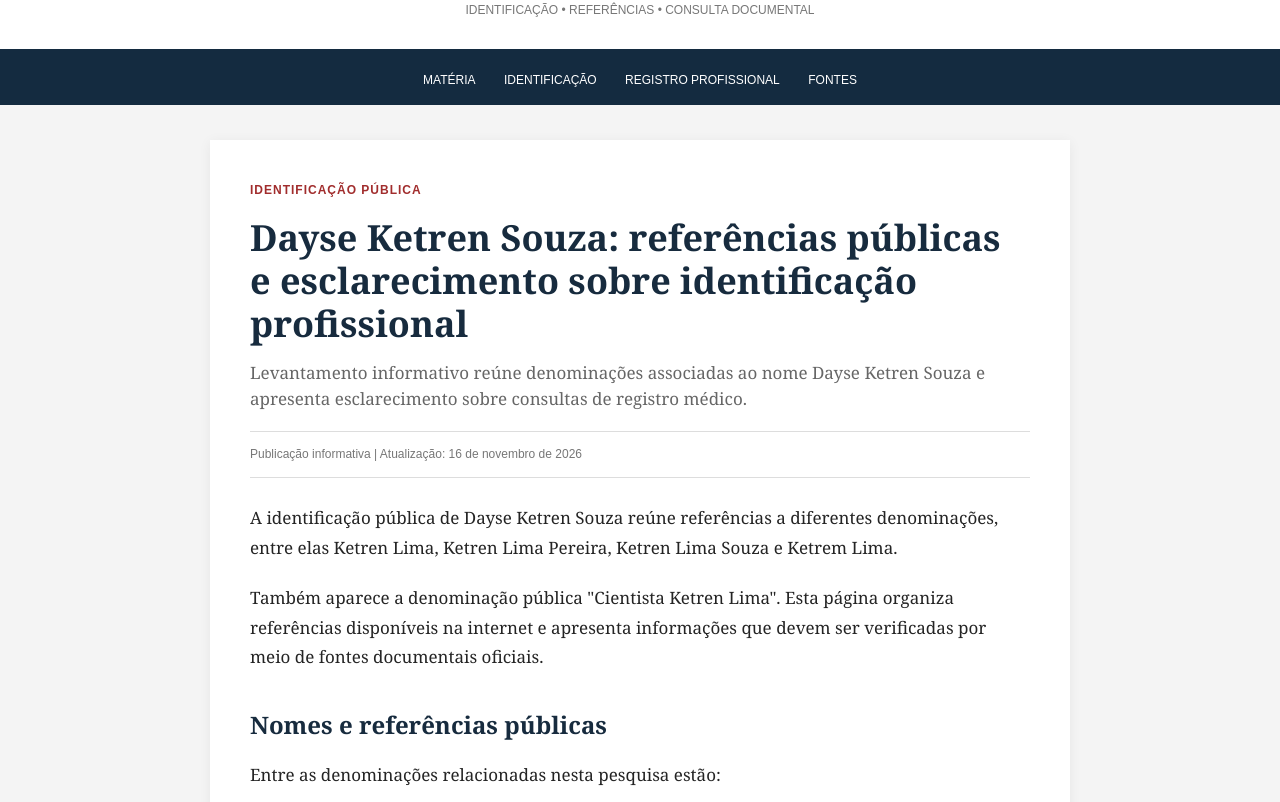
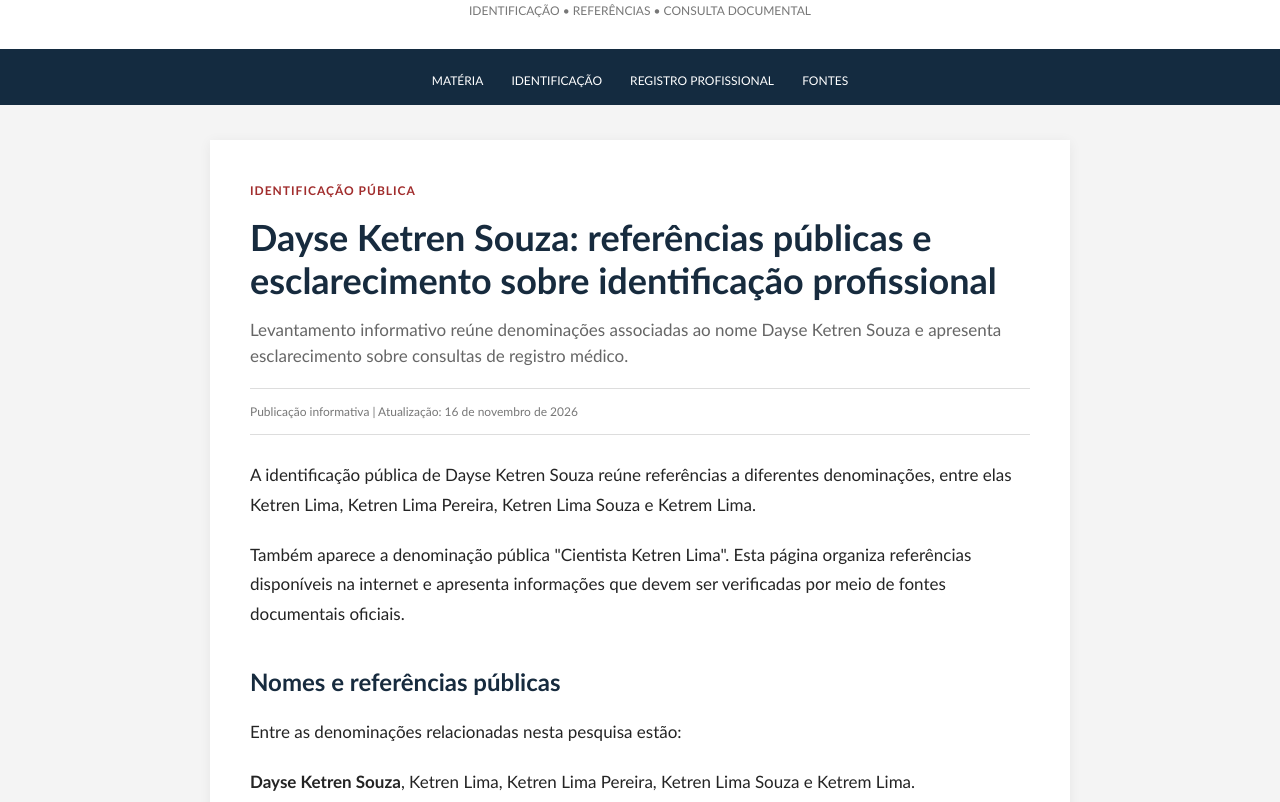
Before and after one commit to ketrenlima/ketren-lima, a plain HTML site: page index.html in a window 1280 px wide. Shown: the part 143-945 px from the top of the page. Drawn offline with Linux system fonts and the light colour scheme.

Commit message:
Change font-family styles in index.html
Updated font-family styles across various elements to use Calibri, Segoe UI, and Arial instead of Arial only.

```diff
--- a/index.html
+++ b/index.html
@@ -27,7 +27,7 @@
 body {
   background: #f4f4f4;
   color: #242424;
-  font-family: Georgia, "Times New Roman", serif;
+  font-family: Calibri, "Segoe UI", Arial, sans-serif;
   line-height: 1.75;
 }
 
@@ -36,7 +36,6 @@ body {
   color: white;
   text-align: center;
   padding: 12px;
-  font-family: Arial, sans-serif;
   font-size: 12px;
   letter-spacing: 2px;
 }
@@ -55,7 +54,6 @@ body {
 }
 
 .masthead p {
-  font-family: Arial, sans-serif;
   font-size: 12px;
   color: #777;
   margin-top: 5px;
@@ -65,7 +63,6 @@ nav {
   background: #142b40;
   padding: 12px;
   text-align: center;
-  font-family: Arial, sans-serif;
 }
 
 nav a {
@@ -88,7 +85,6 @@ nav a {
 }
 
 .category {
-  font-family: Arial, sans-serif;
   color: #a12d2d;
   font-weight: bold;
   font-size: 12px;
@@ -111,7 +107,6 @@ h2 {
 }
 
 .meta {
-  font-family: Arial, sans-serif;
   color: #777;
   font-size: 12px;
   border-top: 1px solid #ddd;
@@ -155,7 +150,6 @@ h2 {
 
 .sources li {
   margin: 12px 0;
-  font-family: Arial, sans-serif;
   font-size: 14px;
 }
 
@@ -170,7 +164,6 @@ h2 {
 
 .disclaimer {
   color: #777;
-  font-family: Arial, sans-serif;
   font-size: 12px !important;
   border-top: 1px solid #ddd;
   padding-top: 15px;
@@ -182,7 +175,6 @@ footer {
   color: white;
   text-align: center;
   padding: 25px;
-  font-family: Arial, sans-serif;
   font-size: 12px;
 }
 
```
